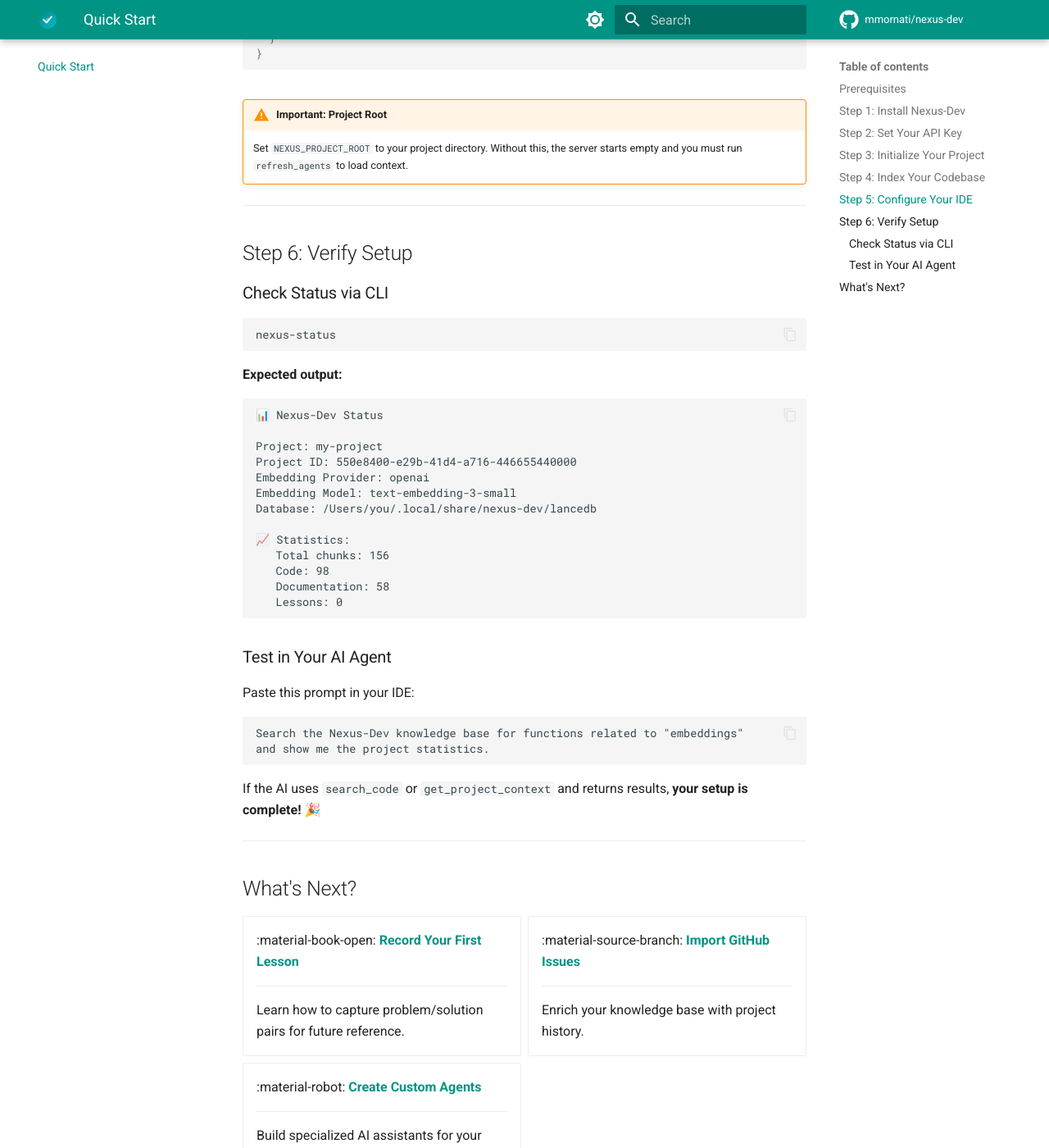
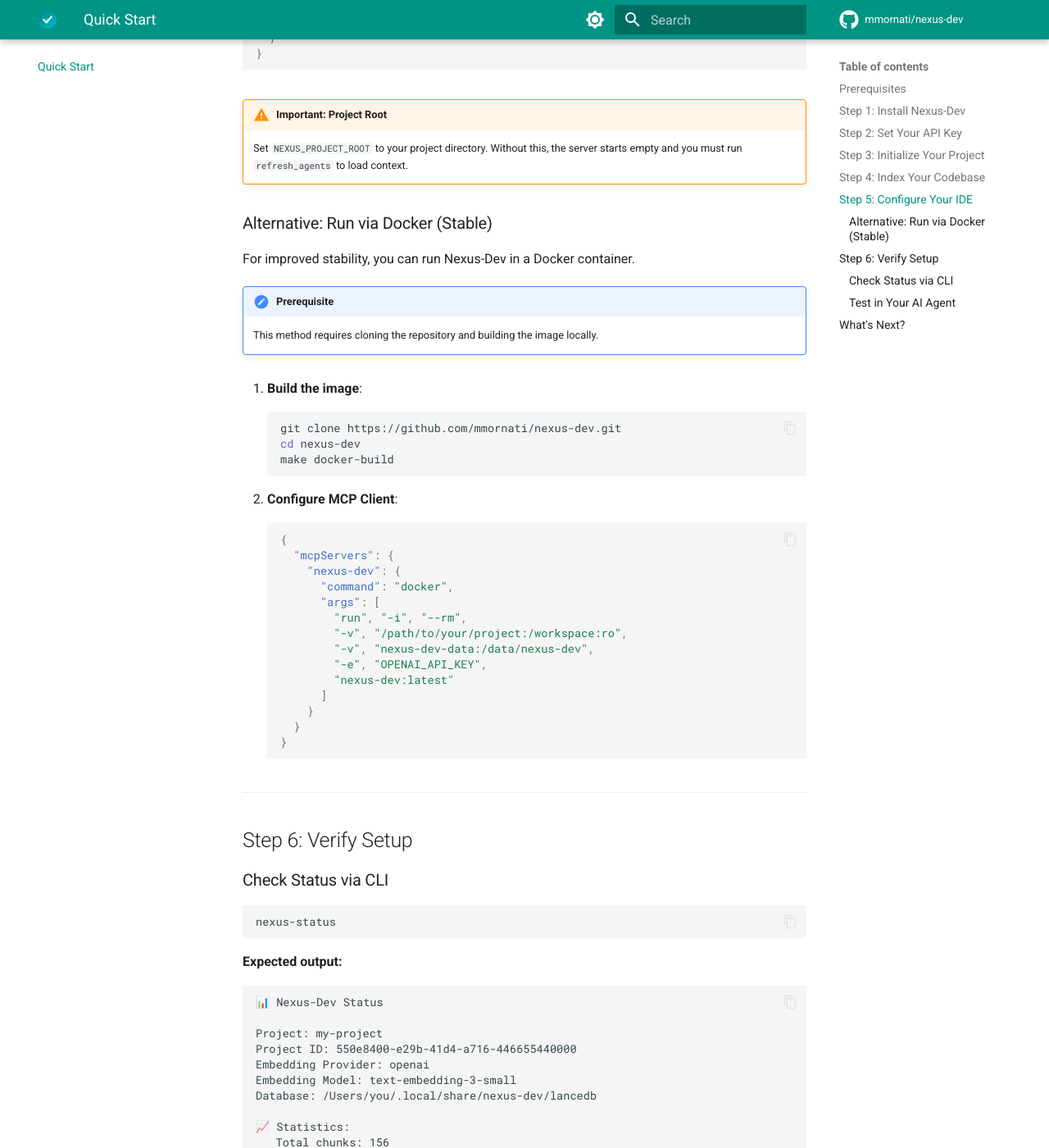
Before and after one commit to mmornati/nexus-dev, an MkDocs documentation site: the page built from docs/quickstart.md, in a window 1280 px wide and 1400 px high, scrolled down 2776 px. Shown: the whole window at 82% size. Built offline with MkDocs 1.6.1 and Material for MkDocs 9.7.7, drawn with Linux system fonts in a browser that asks for light colours; comment, search, counter and statistics services are not loaded.

Commit message:
Add Docker run instructions and MCP client example to quickstart

````diff
--- a/docs/quickstart.md
+++ b/docs/quickstart.md
@@ -170,6 +170,39 @@
 !!! warning "Important: Project Root"
     Set `NEXUS_PROJECT_ROOT` to your project directory. Without this, the server starts empty and you must run `refresh_agents` to load context.
 
+### Alternative: Run via Docker (Stable)
+
+For improved stability, you can run Nexus-Dev in a Docker container.
+
+!!! note "Prerequisite"
+    This method requires cloning the repository and building the image locally.
+
+1.  **Build the image**:
+    ```bash
+    git clone https://github.com/mmornati/nexus-dev.git
+    cd nexus-dev
+    make docker-build
+    ```
+
+2.  **Configure MCP Client**:
+
+    ```json
+    {
+      "mcpServers": {
+        "nexus-dev": {
+          "command": "docker",
+          "args": [
+            "run", "-i", "--rm",
+            "-v", "/path/to/your/project:/workspace:ro",
+            "-v", "nexus-dev-data:/data/nexus-dev",
+            "-e", "OPENAI_API_KEY",
+            "nexus-dev:latest"
+          ]
+        }
+      }
+    }
+    ```
+
 ---
 
 ## Step 6: Verify Setup
````
